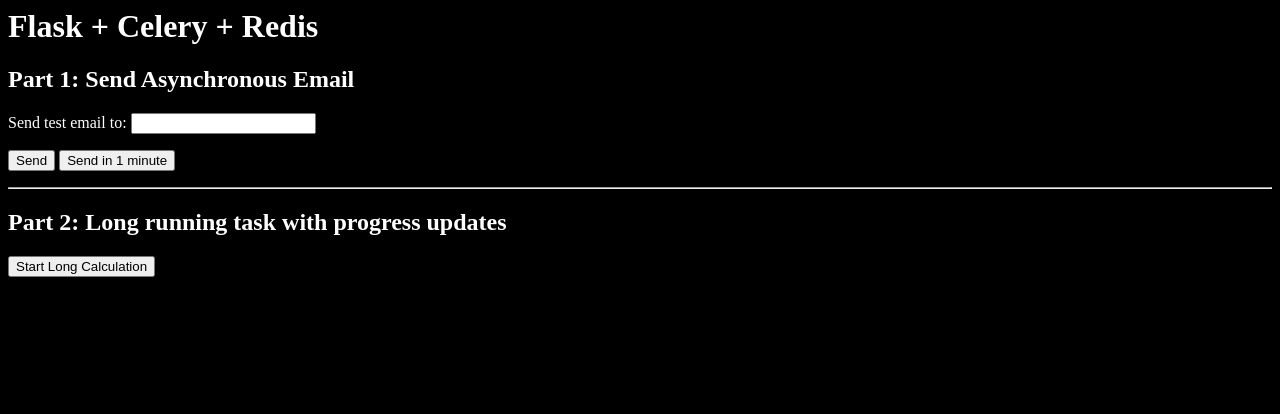
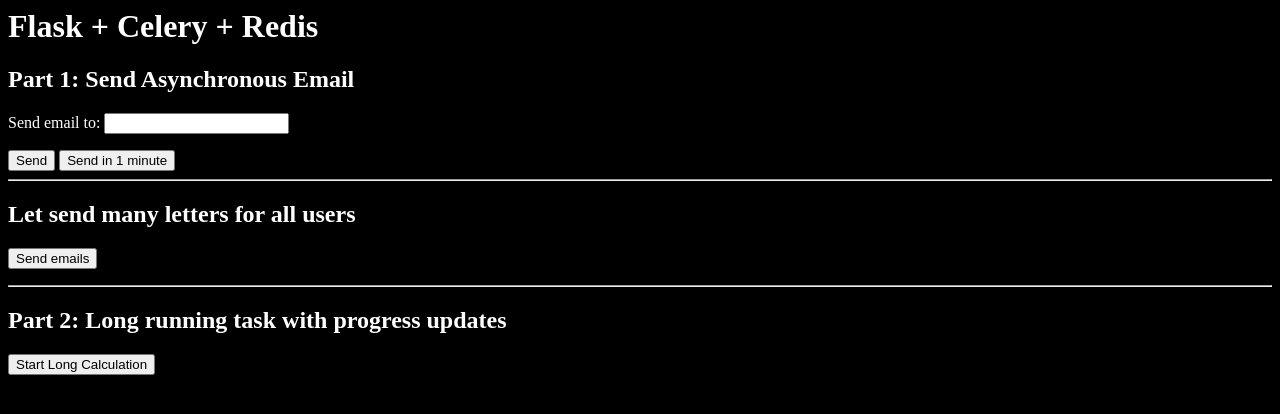
Before and after one commit to matolgithub/Git_HT_celery_301122, a Flask app: template templates/index.html in a window 1280 px wide. Shown: the top 414 px of the page. Run offline with Flask 2, Linux system fonts and the light colour scheme; the template is opened without the code that fills it, so the values that code supplies are empty; some libraries are stand-ins or nearby versions.

Commit message:
Commit: changes in app.py, requirements.txt, index.html.

```diff
--- a/app.py
+++ b/app.py
@@ -84,6 +84,9 @@ def long_task(self):
 
 @app.route('/', methods=['GET', 'POST'])
 def index():
+    emails = get_users()
+    users_count = len(emails)
+
     if request.method == 'GET':
         return render_template('index.html', email=session.get('email', ''))
     email = request.form['email']
@@ -91,14 +94,28 @@ def index():
 
     # send the email
     email_data = {
-        'subject': 'Hello from Flask',
+        'subject': 'Home task 2.4 letter with Flask + Celery + Redis!',
         'to': email,
-        'body': 'This is a test email sent from a background Celery task.'
+        'body': 'It is email letter sent from a background Celery task.'
     }
     if request.form['submit'] == 'Send':
         # send right away
         send_async_email.delay(email_data)
         flash('Sending email to {0}'.format(email))
+
+    elif request.form['submit'] == 'Send emails':
+        for email in emails:
+            session['email'] = email
+
+            # send the email
+            email_data = {
+                'subject': 'Mass letter with Flask + Celery + Redis!',
+                'to': email,
+                'body': 'It is mass email letter sent from Celery task.'
+            }
+            send_async_email.delay(email_data)
+            flash('Sending email to {0}'.format(email))
+
     else:
         # send in one minute
         send_async_email.apply_async(args=[email_data], countdown=60)
--- a/templates/index.html
+++ b/templates/index.html
@@ -15,9 +15,12 @@
     <p style="color: red;">{{ message }}</p>
     {% endfor %}
     <form method="POST" style="color: white;">
-      <p>Send test email to: <input type="text" name="email" value="{{ email }}"></p>
+      <p>Send email to: <input type="text" name="email" value="{{ email }}"></p>
       <input type="submit" name="submit" value="Send">
       <input type="submit" name="submit" value="Send in 1 minute">
+      <hr style="color: white;">
+      <h2 style="color: white;">Let send many letters for all users</h2>
+      <input type="submit" name="submit" value="Send emails">
     </form>
     <hr style="color: white;">
     <h2 style="color: white;">Part 2: Long running task with progress updates</h2>
```
Also changed, not shown: requirements.txt (+18 -18 lines), README.md (added).
